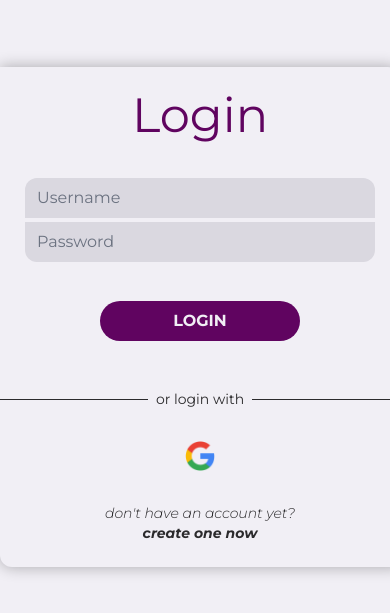
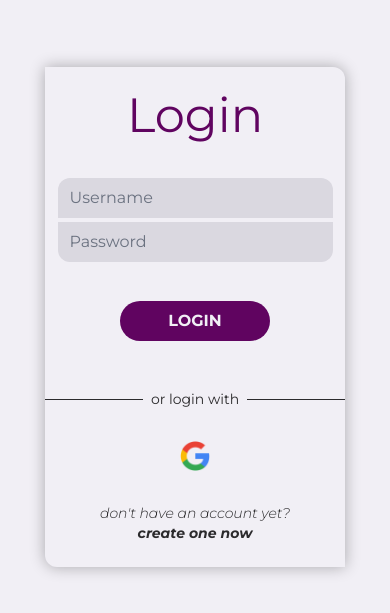
Before and after one commit to LeandroRochAlg/job-failure, a Vue app: page /login in a window 390 px wide. Shown: the part 105-718 px from the top of the page. Built offline with nearby package versions, Linux system fonts and the light colour scheme; no server answers.

Commit message:
chore: Update input and login form styles for responsiveness

```diff
--- a/src/components/auth/Input.vue
+++ b/src/components/auth/Input.vue
@@ -27,5 +27,5 @@ if (props.position === 'top') {
     border = 'rounded-b-xl';
 }
 
-const inputStyle = `w-[350px] focus:outline-none focus:underline hover:underline mx-auto border-none bg-darkLight dark:bg-lightDark dark:text-darkLight mt-1 ${border}`;
+const inputStyle = `w-[275px] sm:w-[350px] focus:outline-none focus:underline hover:underline mx-auto border-none bg-darkLight dark:bg-lightDark dark:text-darkLight mt-1 ${border}`;
 </script>
--- a/src/components/auth/LoginForm.vue
+++ b/src/components/auth/LoginForm.vue
@@ -1,5 +1,5 @@
 <template>
-    <div class="w-[400px] h-[500px] mx-auto font-montserrat flex flex-col align-middle bg-light dark:bg-dark rounded-tr-xl rounded-bl-xl shadow-xl justify-between">
+    <div class="w-[300px] sm:w-[400px] h-[500px] mx-auto font-montserrat flex flex-col align-middle bg-light dark:bg-dark rounded-tr-xl rounded-bl-xl shadow-xl justify-between">
         <form @submit.prevent="login" class="flex flex-col h-full justify-between w-full">
             <Title title="Login"/>
             <div class="w-full flex flex-col">
```
